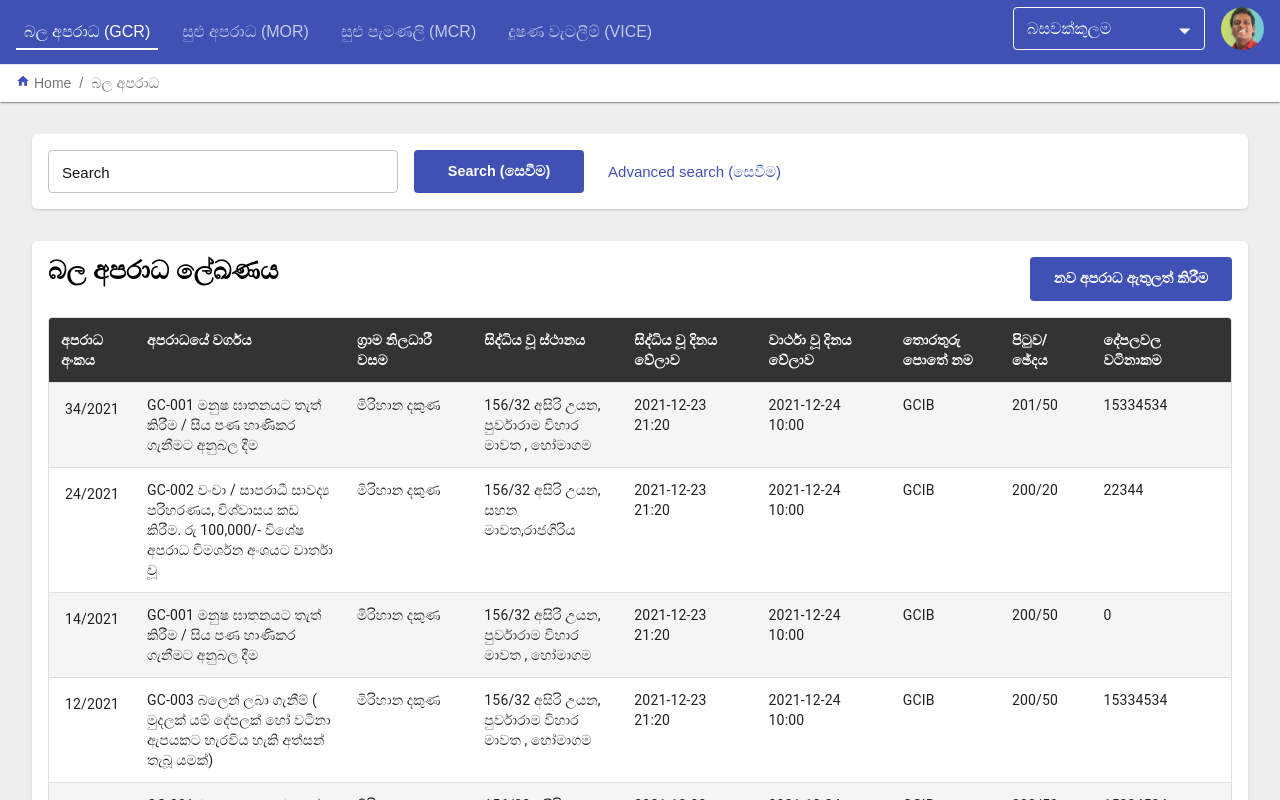
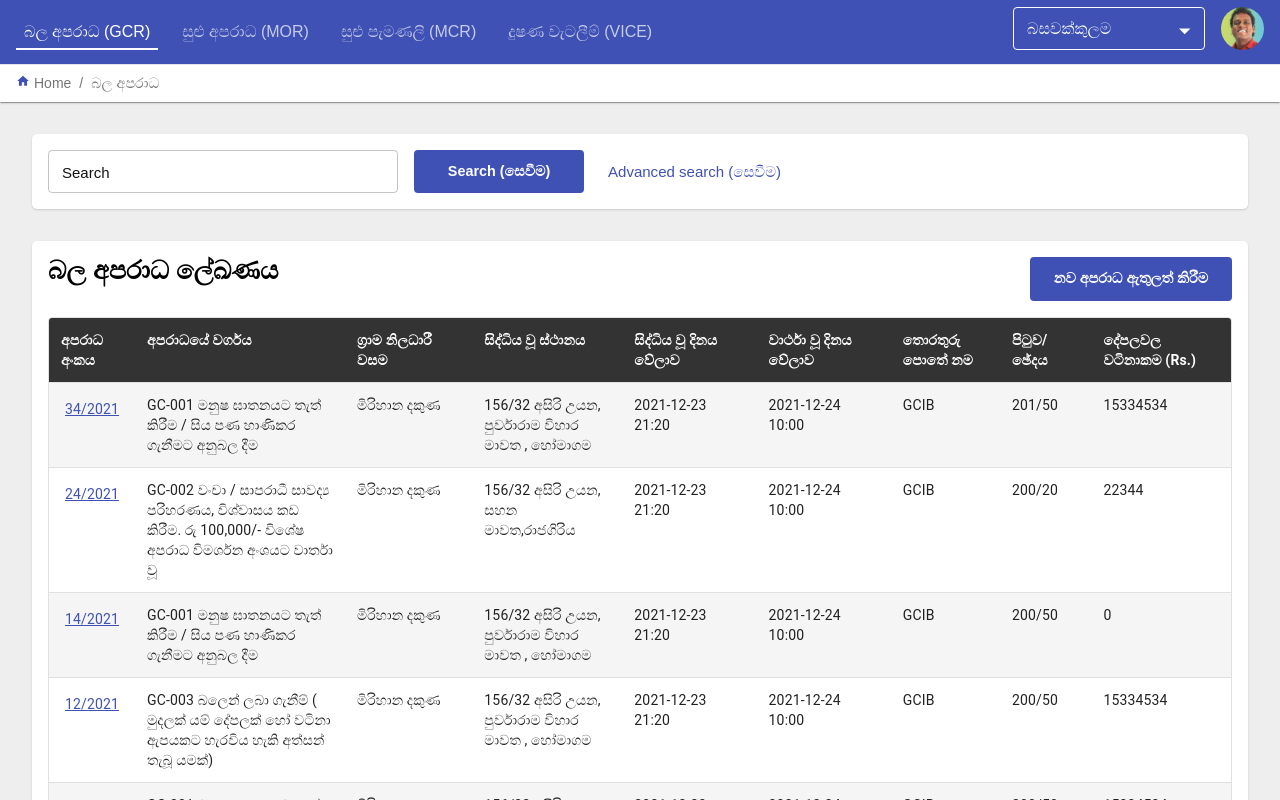
Before and after one commit to hirangithub/CrimeApp, a React (Create React App) app: page / in a window 1280 px wide. Shown: the top 800 px of the page. Built offline with nearby package versions, Linux system fonts and the light colour scheme; a web font is replaced by a local one.

Commit message:
Text change

```diff
--- a/src/components/GCR.js
+++ b/src/components/GCR.js
@@ -244,7 +244,7 @@ const Home = () => {
                                     <StyledTableCell>වාර්ථා වූ දිනය වේලාව</StyledTableCell>
                                     <StyledTableCell>තොරතුරු පොතේ නම</StyledTableCell>
                                     <StyledTableCell>පිටුව/ ඡේදය</StyledTableCell>
-                                    <StyledTableCell>දේපලවල වටිනාකම</StyledTableCell>
+                                    <StyledTableCell>දේපලවල වටිනාකම (Rs.)</StyledTableCell>
                                   </TableRow>
                                 </TableHead>
                                 <TableBody>
@@ -254,7 +254,7 @@ const Home = () => {
                                         ).map((row) => (
                                             <StyledTableRow key={row.name} style={{ verticalAlign: 'top' }}>
                                                 <TableCell style={{ width: 80 }} component="th" scope="row" >
-                                                    {row.crimeNumber}
+                                                    <a href="#">{row.crimeNumber}</a>
                                                 </TableCell>
                                                 <TableCell style={{ minWidth: 210 }} >
                                                     {row.crimeType}
```
